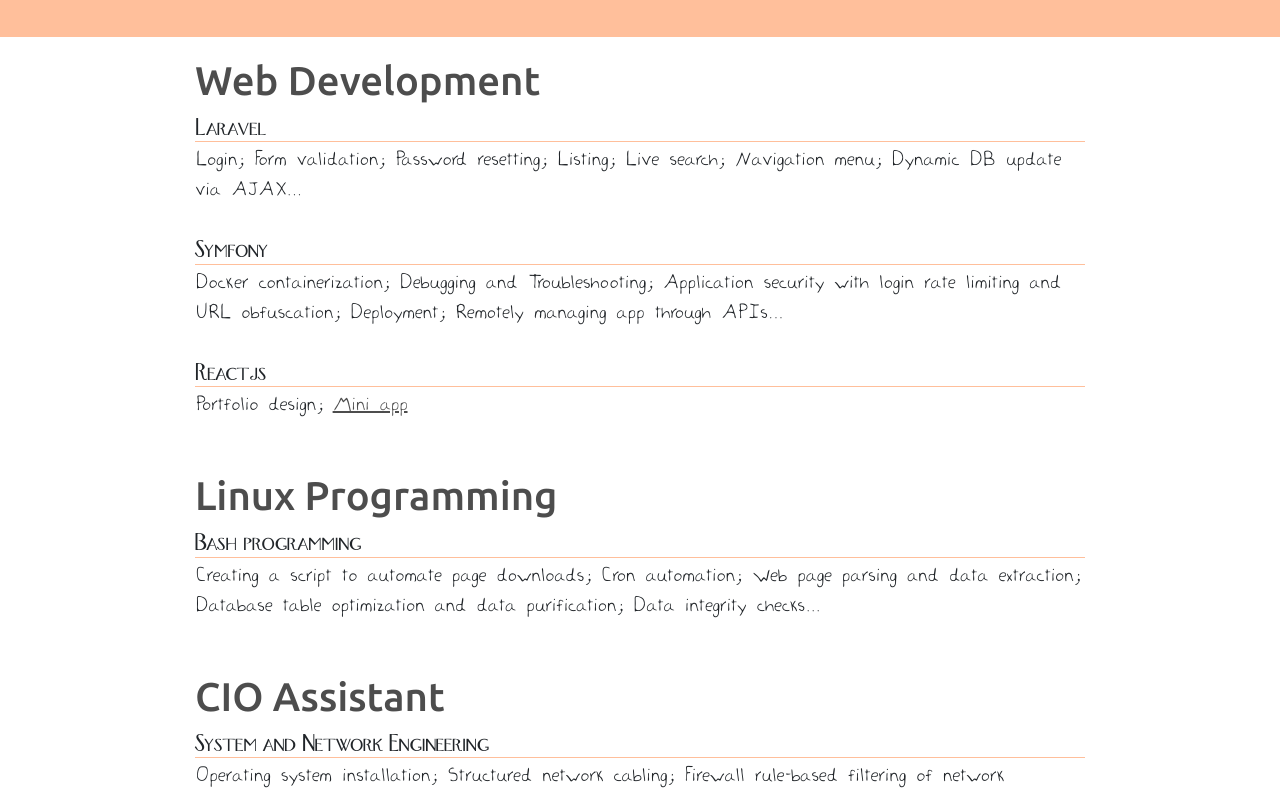
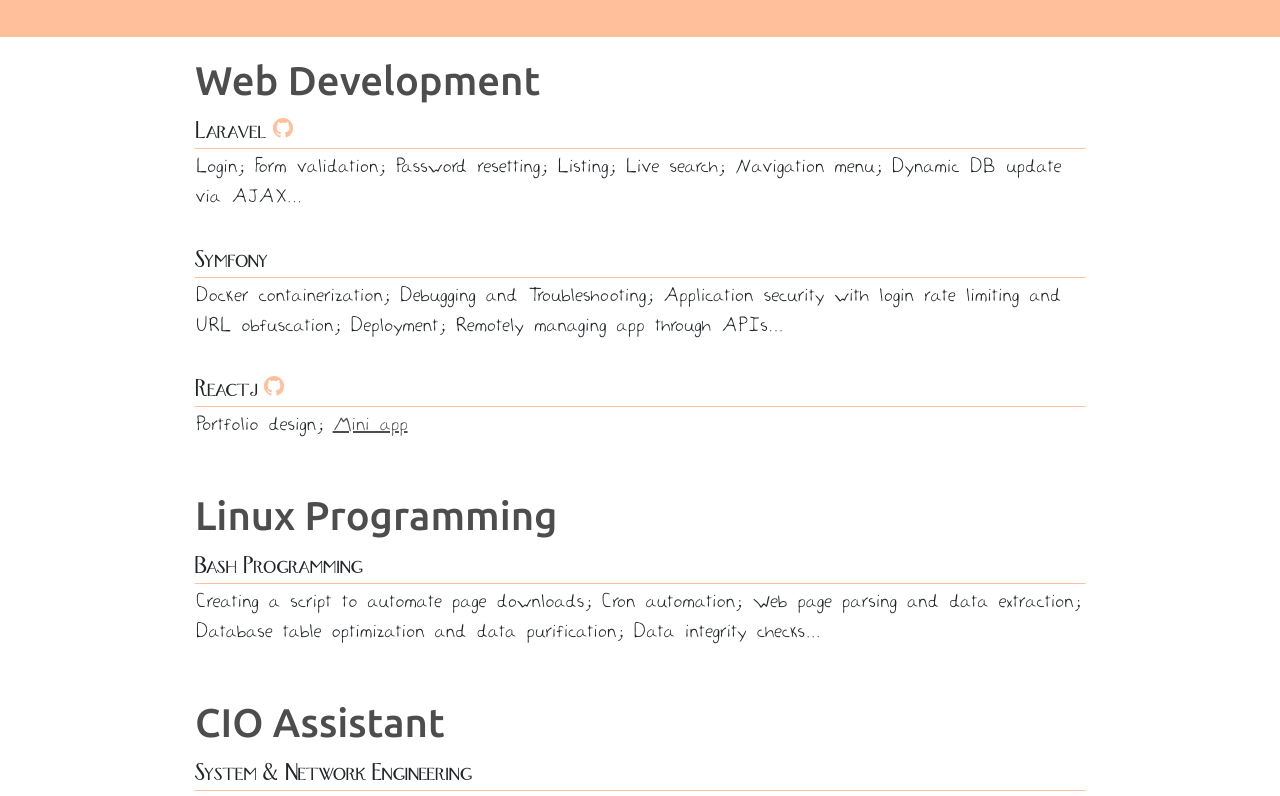
Before and after one commit to Antsamotady/ResumePortfolio, a React (Create React App) app: page /capabilities in a window 1280 px wide. Shown: the part 500-1296 px from the top of the page. Built offline with nearby package versions, Linux system fonts and the light colour scheme.

Commit message:
Link to git repo on Capabilities page

```diff
--- a/src/Components/Pages/Capabilities.js
+++ b/src/Components/Pages/Capabilities.js
@@ -1,4 +1,6 @@
 import React, { Component } from 'react';
+
+import { BsGithub } from 'react-icons/bs';
 
 import "../../Stylesheets/capabilities.css";
 import "../../Stylesheets/miniapp.css";
@@ -62,16 +64,22 @@ class Capabilities extends Component {
             <h2>Web Development</h2>
             <div className="tasks">
               <div className="task">
-                <h3>Laravel</h3>
+                <div className="tech-header">
+                  <span className="tech-title">Laravel </span><span className="icon-link"><a href="https://github.com/Antsamotady/laravel6-test-dashdoard"><BsGithub /></a></span>
+                </div>
                 <p>Login; Form validation; Password resetting; Listing; Live search; Navigation menu; Dynamic DB update via AJAX...</p>
               </div>
               <div className="task">
-                <h3>Symfony</h3>
+                <div className="tech-header">
+                  <span className="tech-title">Symfony </span><span className="icon-link"><a href="https://github.com/Antsamotady/"></a></span>
+                </div>
                 <p>Docker containerization; Debugging and Troubleshooting; Application security with login rate limiting and URL obfuscation; Deployment; Remotely managing app through APIs...</p>
               </div>
               <div className="task">
-                <h3>Reactjs</h3>
-                <p>Portfolio design; <span onClick={this.hideMe}>Mini app</span></p>
+                <div className="tech-header">
+                  <span className="tech-title">Reactj </span><span className="icon-link"><a href="https://github.com/Antsamotady/ResumePortfolio"><BsGithub /></a></span>
+                </div>
+                <p>Portfolio design; <span className="mini-app-btn" onClick={this.hideMe}>Mini app</span></p>
               </div>
               <div className="mini-app">
                 {this.state.shown
@@ -96,7 +104,9 @@ class Capabilities extends Component {
             <h2>Linux Programming</h2>
             <div className="tasks">
               <div className="task">
-                <h3>Bash programming</h3>
+                <div className="tech-header">
+                  <span className="tech-title">Bash Programming </span><span className="icon-link"><a href="https://github.com/Antsamotady/"></a></span>
+                </div>
                 <p>Creating a script to automate page downloads; Cron automation; Web page parsing and data extraction; Database table optimization and data purification; Data integrity checks...</p>
               </div>
             </div>
@@ -106,7 +116,9 @@ class Capabilities extends Component {
             <h2>CIO Assistant</h2>
             <div className="tasks">
               <div className="task">
-                <h3>System and Network Engineering</h3>
+                <div className="tech-header">
+                  <span className="tech-title">System & Network Engineering </span><span className="icon-link"><a href="https://github.com/Antsamotady/"></a></span>
+                </div>
                 <p>Operating system installation; Structured network cabling; Firewall rule-based filtering of network connections...</p>
               </div>
             </div>
--- a/src/Stylesheets/capabilities.css
+++ b/src/Stylesheets/capabilities.css
@@ -26,19 +26,27 @@
   margin-bottom: 10px;
 }
 
-.task h3 {
+.tech-header {
+  border-bottom: 1px solid var(--color-bg-header);
+  margin-bottom: 5px;
+}
+.task .tech-title {
   font-family: var(--font-family-fox_trot);
   font-size: 1.1rem;
-  border-bottom: 1px solid var(--color-bg-header);
-  margin-bottom: 5px;
 }
 
 .task p {
   font-family: var(--font-family-handwriting);
   font-size: 1rem;
 }
-.task span {
+.mini-app-btn {
   font-family: var(--font-family-handwriting);
   text-decoration: underline;
   cursor: pointer;
 }
+.icon-link a {
+  color: var(--color-bg-header);
+}
+.icon-link svg {
+  vertical-align: unset;
+}
```
